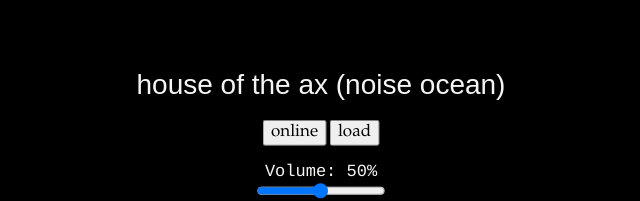
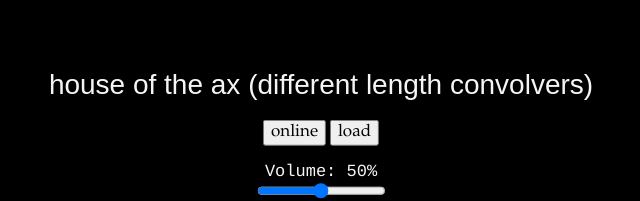
Before and after one commit to pparocza/house_of_the_ax, a plain HTML site: page index.html in a window 1280 px wide. Shown: the part 236-437 px from the top of the page, without its empty margins (319-959 px from the left). Drawn offline with Linux system fonts and the light colour scheme.

Commit message:
change title

```diff
--- a/index.html
+++ b/index.html
@@ -9,7 +9,7 @@
 
 	<div class="container">
 
-    <h1>house of the ax (noise ocean)</h1>
+    <h1>house of the ax (different length convolvers)</h1>
 
     <p><button class="online">online</button> <button class="start">load</button></p>
 
```
